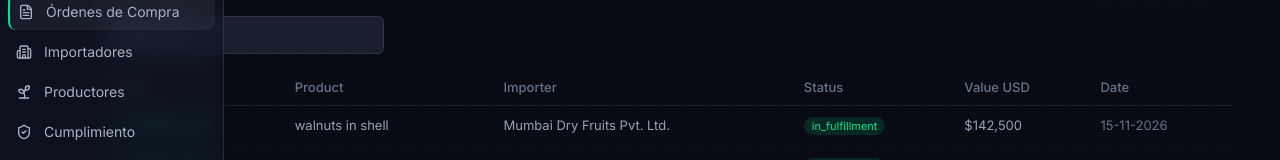
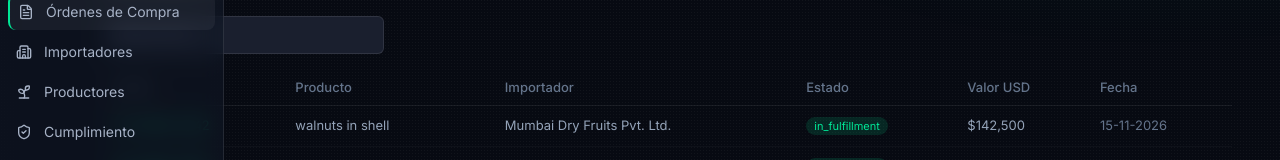
Before and after one commit to sebastianibanezm/Agora, a Next.js app: page /purchase-orders in a window 1280 px wide. Shown: the part 142-302 px from the top of the page. Built offline with nearby package versions, Linux system fonts and the light colour scheme.

Commit message:
feat(i18n): wire POListTable

```diff
--- a/components/purchase-orders/POListTable.tsx
+++ b/components/purchase-orders/POListTable.tsx
@@ -1,6 +1,7 @@
 'use client';
 
 import { useState } from 'react';
+import { useTranslations } from 'next-intl';
 import type { PurchaseOrder, Importer } from '@/types';
 import Link from 'next/link';
 
@@ -15,6 +16,7 @@ interface Props {
 }
 
 export function POListTable({ purchaseOrders, importers }: Props) {
+  const t = useTranslations('purchaseOrders');
   const [search, setSearch] = useState('');
   const imp = (id: string) => importers.find(i => i.id === id);
 
@@ -26,12 +28,12 @@ export function POListTable({ purchaseOrders, importers }: Props) {
 
   return (
     <div>
-      <input type="text" placeholder="Search POs…" value={search} onChange={e => setSearch(e.target.value)}
+      <input type="text" placeholder={t('searchPlaceholder')} value={search} onChange={e => setSearch(e.target.value)}
         style={{ marginBottom: '16px', padding: '8px 12px', borderRadius: '6px', border: '1px solid #ffffff18', background: '#1a1f2e', color: '#e2e8f0', fontSize: '13px', width: '280px' }} />
       <table style={{ width: '100%', borderCollapse: 'collapse', fontSize: '13px' }}>
         <thead>
           <tr style={{ color: '#64748b', borderBottom: '1px solid #ffffff12' }}>
-            {['PO ID', 'Product', 'Importer', 'Status', 'Value USD', 'Date'].map(h => (
+            {[t('colId'), t('colProduct'), t('colImporter'), t('colStatus'), t('colValue'), t('colDate')].map(h => (
               <th key={h} style={{ padding: '8px 12px', textAlign: 'left', fontWeight: 500 }}>{h}</th>
             ))}
           </tr>
```
